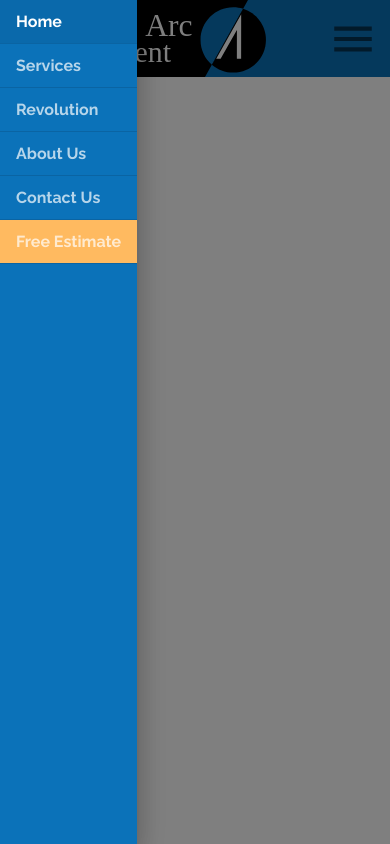
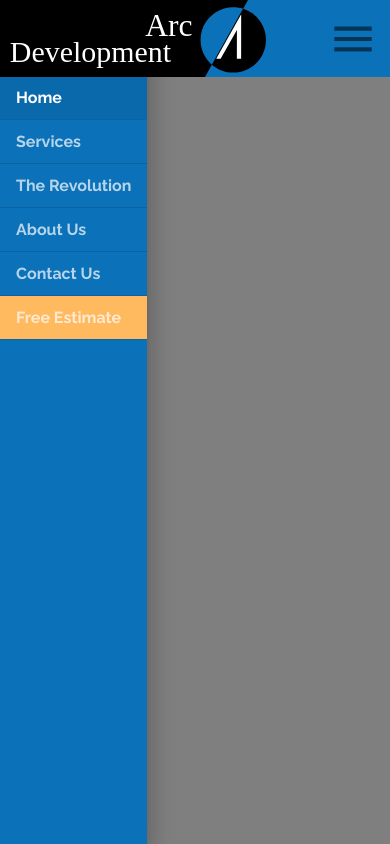
Before and after one commit to xai1983kbu/material-ui-react, a React (Create React App) app: page / in a window 390 px wide. Both pictures are taken after a click on the button 353 px from the left and 38 px from the top of the page. Built offline with nearby package versions, Linux system fonts and the light colour scheme.

Commit message:
Section 3 - Adding Header Features - Clean Up

```diff
--- a/src/components/ui/Header.js
+++ b/src/components/ui/Header.js
@@ -107,6 +107,9 @@ const useStyles = makeStyles(theme => ({
   },
   drawerItemSelected: {
     opacity: 1.0
+  },
+  appbar: {
+    zIndex: theme.zIndex.modal + 1 // modal is used underneath of drawer
   }
 }))
 
@@ -143,56 +146,57 @@ export default function Header (props) {
   }
 
   const menuOptions = [
-    { name: 'Services', link: '/services' },
-    { name: 'Custom Software Development', link: '/customsoftware' },
-    { name: 'Mobile Development', link: '/mobileapps' },
-    { name: 'Website Development', link: '/websites' }
+    {
+      name: 'Services',
+      link: '/services',
+      activeIndex: 1,
+      selectedIndex: 0
+    },
+    {
+      name: 'Custom Software Development',
+      link: '/customsoftware',
+      activeIndex: 1,
+      selectedIndex: 1
+    },
+    {
+      name: 'Mobile Development',
+      link: '/mobileapps',
+      activeIndex: 1,
+      selectedIndex: 2
+    },
+    {
+      name: 'Website Development',
+      link: '/websites',
+      activeIndex: 1,
+      selectedIndex: 3
+    }
+  ]
+
+  const routes = [
+    { name: 'Home', link: '/', activeIndex: 0 },
+    {
+      name: 'Services',
+      link: '/services',
+      activeIndex: 1,
+      ariaOwns: anchorEl ? 'simple-menu' : undefined,
+      ariaPopup: anchorEl ? 'true' : undefined,
+      mouseOver: event => handleClick(event)
+    },
+    { name: 'The Revolution', link: '/revolution', activeIndex: 2 },
+    { name: 'About Us', link: '/about', activeIndex: 3 },
+    { name: 'Contact Us', link: '/contact', activeIndex: 4 }
   ]
 
   useEffect(() => {
+    const combinedRoutes = [...menuOptions, ...routes]
+    combinedRoutes.forEach(route => {
       switch (window.location.pathname) {
-      case '/':
-        if (value !== 0) {
-          setValue(0)
+        case `${route.link}`:
+          if (value !== route.activeIndex) {
+            setValue(route.activeIndex)
+            if (route.selectedIndex && route.selectedIndex !== selectedIndex) {
+              setSelectedIndex(route.selectedIndex)
             }
-        break
-      case '/services':
-        if (value !== 1) {
-          setValue(1)
-          setSelectedIndex(0)
-        }
-        break
-      case '/customsoftware':
-        if (value !== 1) {
-          setValue(1)
-          setSelectedIndex(1)
-        }
-        break
-      case '/mobileapps':
-        if (value !== 1) {
-          setValue(1)
-          setSelectedIndex(2)
-        }
-        break
-      case '/websites':
-        if (value !== 1) {
-          setValue(1)
-          setSelectedIndex(3)
-        }
-        break
-      case '/revolution':
-        if (value !== 2) {
-          setValue(2)
-        }
-        break
-      case '/about':
-        if (value !== 3) {
-          setValue(3)
-        }
-        break
-      case '/contact':
-        if (value !== 4) {
-          setValue(4)
           }
           break
         case '/estimate':
@@ -203,7 +207,8 @@ export default function Header (props) {
         default:
           break
       }
-  }, [value])
+    })
+  }, [value, menuOptions, selectedIndex, routes])
 
   const tabs = (
     <>
@@ -213,34 +218,18 @@ export default function Header (props) {
         className={classes.tabContainer}
         indicatorColor='primary'
       >
-        <Tab className={classes.tab} component={Link} to='/' label='Home' />
+        {routes.map((route, index) => (
           <Tab
-          aria-owns={anchorEl ? 'simple-menu' : undefined}
-          aria-haspopup={anchorEl ? 'true' : undefined}
+            key={`${route}${index}`}
             className={classes.tab}
             component={Link}
-          onMouseOver={event => handleClick(event)}
-          to='/services'
-          label='Services'
+            to={route.link}
+            label={route.name}
+            aria-owns={route.ariaOwns}
+            aria-haspopup={route.ariaPopup}
+            onMouseOver={route.mouseOver}
           />
-        <Tab
-          className={classes.tab}
-          component={Link}
-          to='/revolution'
-          label='The Revolution'
-        />
-        <Tab
-          className={classes.tab}
-          component={Link}
-          to='/about'
-          label='About us'
-        />
-        <Tab
-          className={classes.tab}
-          component={Link}
-          to='/contact'
-          label='Contact Us'
-        />
+        ))}
       </Tabs>
       <Button
         variant='contained'
@@ -262,14 +251,15 @@ export default function Header (props) {
         onClose={handleClose}
         MenuListProps={{ onMouseLeave: handleClose }}
         classes={{ paper: classes.menu }}
+        style={{ zIndex: 1302 }}
         elevation={0}
       >
         {menuOptions.map((option, index) => (
           <MenuItem
-            key={option.link}
-            onClick={(e, index) => {
-              handleMenuItemClick(e, index)
-              setValue(index)
+            key={`${option}${index}`}
+            onClick={event => {
+              handleMenuItemClick(event, index)
+              setValue(1)
               handleClose()
             }}
             selected={index === selectedIndex && value === 1}
@@ -294,117 +284,33 @@ export default function Header (props) {
         onOpen={() => setOpenDrawer(true)}
         classes={{ paper: classes.drawer }}
       >
+        <div className={classes.toolbarMargin} />
         <List disablePadding>
+          {routes.map(route => (
             <ListItem
-            onClick={() => {
-              setOpenDrawer(false)
-              setValue(0)
-            }}
+              key={`${route}${route.activeIndex}`}
               divider
               button
               component={Link}
-            to='/'
-            selected={value === 0}
+              to={route.link}
+              selected={value === route.activeIndex}
+              onClick={() => {
+                setOpenDrawer(false)
+                setValue(route.activeIndex)
+              }}
             >
               <ListItemText
                 className={
-                value === 0
-                  ? [classes.drawerItem, classes.drawerItemSelected]
+                  value === route.activeIndex
+                    ? `${classes.drawerItem} ${classes.drawerItemSelected}`
                     : classes.drawerItem
                 }
                 disableTypography
               >
-              Home
+                {route.name}
               </ListItemText>
             </ListItem>
-          <ListItem
-            onClick={() => {
-              setOpenDrawer(false)
-              setValue(1)
-            }}
-            divider
-            button
-            component={Link}
-            to='/services'
-            selected={value === 1}
-          >
-            <ListItemText
-              className={
-                value === 1
-                  ? [classes.drawerItem, classes.drawerItemSelected]
-                  : classes.drawerItem
-              }
-              disableTypography
-            >
-              Services
-            </ListItemText>
-          </ListItem>
-          <ListItem
-            onClick={() => {
-              setOpenDrawer(false)
-              setValue(2)
-            }}
-            divider
-            button
-            component={Link}
-            to='/revolution'
-            selected={value === 2}
-          >
-            <ListItemText
-              className={
-                value === 2
-                  ? [classes.drawerItem, classes.drawerItemSelected]
-                  : classes.drawerItem
-              }
-              disableTypography
-            >
-              Revolution
-            </ListItemText>
-          </ListItem>
-          <ListItem
-            onClick={() => {
-              setOpenDrawer(false)
-              setValue(3)
-            }}
-            divider
-            button
-            component={Link}
-            to='/about'
-            selected={value === 3}
-          >
-            <ListItemText
-              className={
-                value === 3
-                  ? [classes.drawerItem, classes.drawerItemSelected]
-                  : classes.drawerItem
-              }
-              disableTypography
-            >
-              About Us
-            </ListItemText>
-          </ListItem>
-          <ListItem
-            onClick={() => {
-              setOpenDrawer(false)
-              setValue(4)
-            }}
-            divider
-            button
-            component={Link}
-            to='/contact'
-            selected={value === 4}
-          >
-            <ListItemText
-              className={
-                value === 4
-                  ? [classes.drawerItem, classes.drawerItemSelected]
-                  : classes.drawerItem
-              }
-              disableTypography
-            >
-              Contact Us
-            </ListItemText>
-          </ListItem>
+          ))}
           <ListItem
             onClick={() => {
               setOpenDrawer(false)
@@ -420,7 +326,7 @@ export default function Header (props) {
             <ListItemText
               className={
                 value === false
-                  ? [classes.drawerItem, classes.drawerItemSelected]
+                  ? `${classes.drawerItem} ${classes.drawerItemSelected}`
                   : classes.drawerItem
               }
               disableTypography
@@ -443,7 +349,7 @@ export default function Header (props) {
   return (
     <>
       <ElevationScroll>
-        <AppBar position='fixed' color='primary'>
+        <AppBar position='fixed' color='primary' className={classes.appbar}>
           <Toolbar disableGutters>
             <Button
               className={classes.logoContainer}
```
Lines whose indentation alone changed are shown as unchanged.
